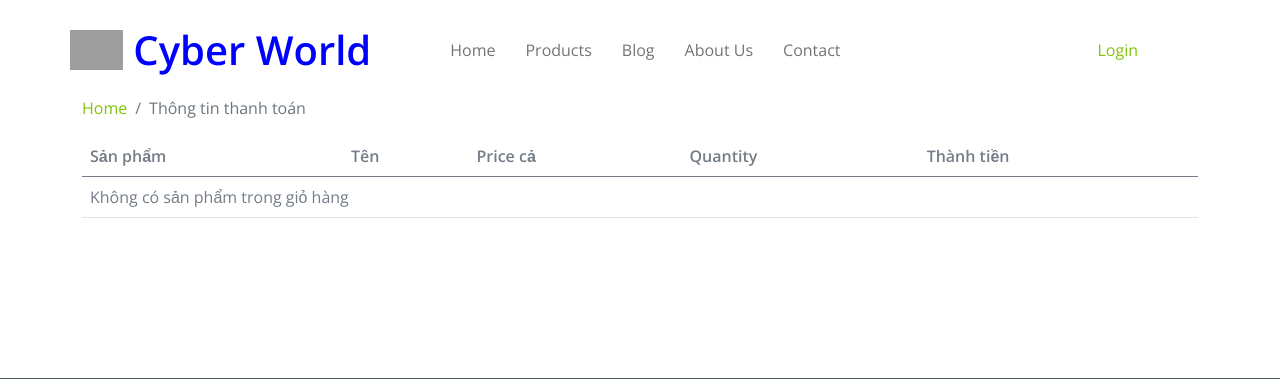
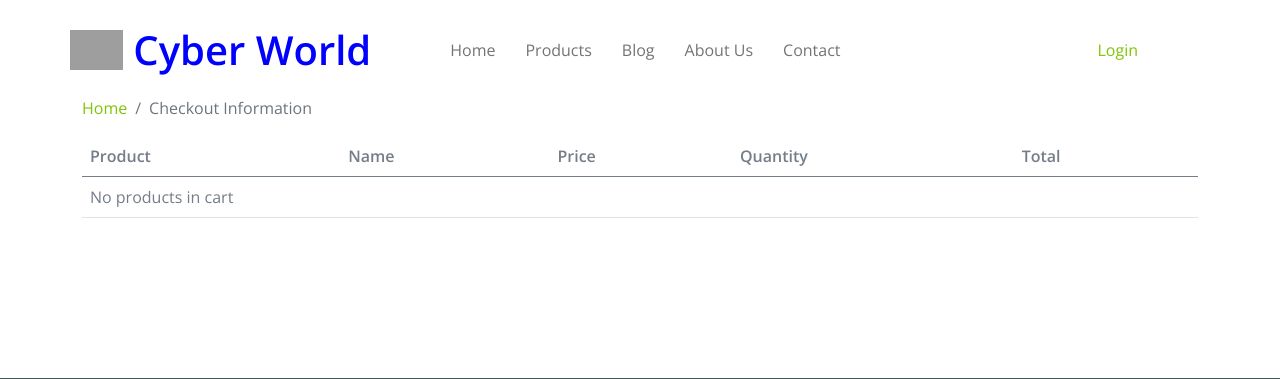
Before and after one commit to ducnmcoder/Cyber-World, a Java web app: template java-spring-laptopshop-final-project-v2/src/main/webapp/WEB-INF/view/client/cart/checkout.jsp in a window 1280 px wide. Shown: the top 379 px of the page. Run offline with Spring Boot 4, a stand-in JSP engine, Linux system fonts and the light colour scheme; the template is opened without the code that fills it, so the values that code supplies are empty; some of the project's set-up classes (security, data sources, template engines, error pages and the like) are left out, and stand-ins take their place; some libraries are stand-ins or nearby versions; grey boxes are pictures that could not be loaded.

Commit message:
feat Updates

```diff
--- a/java-spring-laptopshop-final-project-v2/src/main/webapp/WEB-INF/view/client/cart/checkout.jsp
+++ b/java-spring-laptopshop-final-project-v2/src/main/webapp/WEB-INF/view/client/cart/checkout.jsp
@@ -8,7 +8,7 @@
 
                 <head>
                     <meta charset="utf-8">
-                    <title> Thanh toán - Cyber World</title>
+                    <title> Checkout - Cyber World</title>
                     <meta content="width=device-width, initial-scale=1.0" name="viewport">
                     <meta content="" name="keywords">
                     <meta content="" name="description">
@@ -55,7 +55,7 @@
                                 <nav aria-label="breadcrumb">
                                     <ol class="breadcrumb">
                                         <li class="breadcrumb-item"><a href="/">Home</a></li>
-                                        <li class="breadcrumb-item active" aria-current="page">Thông tin thanh toán</li>
+                                        <li class="breadcrumb-item active" aria-current="page">Checkout Information</li>
                                     </ol>
                                 </nav>
                             </div>
@@ -64,18 +64,18 @@
                                 <table class="table">
                                     <thead>
                                         <tr>
-                                            <th scope="col">Sản phẩm</th>
-                                            <th scope="col">Tên</th>
-                                            <th scope="col">Price cả</th>
+                                            <th scope="col">Product</th>
+                                            <th scope="col">Name</th>
+                                            <th scope="col">Price</th>
                                             <th scope="col">Quantity</th>
-                                            <th scope="col">Thành tiền</th>
+                                            <th scope="col">Total</th>
                                         </tr>
                                     </thead>
                                     <tbody>
                                         <c:if test="${ empty cartDetails}">
                                             <tr>
                                                 <td colspan="6">
-                                                    Không có sản phẩm trong giỏ hàng
+                                                    No products in cart
                                                 </td>
                                             </tr>
                                         </c:if>
@@ -126,15 +126,15 @@
                                     <div class="mt-5 row g-4 justify-content-start">
                                         <div class="col-12 col-md-6">
                                             <div class="p-4 ">
-                                                <h5>Thông Tin Người Nhận
+                                                <h5>Receiver Information
                                                 </h5>
                                                 <div class="row">
                                                     <div class="col-12 form-group mb-3">
-                                                        <label>Tên người nhận</label>
+                                                        <label>Receiver Name</label>
                                                         <input class="form-control" name="receiverName" required />
                                                     </div>
                                                     <div class="col-12 form-group mb-3">
-                                                        <label>Địa chỉ người nhận</label>
+                                                        <label>Receiver Address</label>
                                                         <input class="form-control" name="receiverAddress" required />
                                                     </div>
                                                     <div class="col-12 form-group mb-3">
@@ -143,7 +143,7 @@
                                                     </div>
                                                     <div class="mt-4">
                                                         <i class="fas fa-arrow-left"></i>
-                                                        <a href="/cart">Back giỏ hàng</a>
+                                                        <a href="/cart">Back to cart</a>
                                                     </div>
                                                 </div>
                                             </div>
@@ -151,8 +151,7 @@
                                         <div class="col-12 col-md-6">
                                             <div class="bg-light rounded">
                                                 <div class="p-4">
-                                                    <h1 class="display-6 mb-4">Thông Tin <span class="fw-normal">Thanh
-                                                            Toán</span>
+                                                    <h1 class="display-6 mb-4">Payment <span class="fw-normal">Information</span>
                                                     </h1>
 
                                                     <div class="d-flex justify-content-between">
@@ -162,15 +161,15 @@
                                                         </div>
                                                     </div>
                                                     <div class="mt-3 d-flex justify-content-between">
-                                                        <h5 class="mb-0 me-4">Hình thức</h5>
+                                                        <h5 class="mb-0 me-4">Payment Method</h5>
                                                         <div class="">
-                                                            <p class="mb-0">Thanh toán khi nhận hàng (COD)</p>
+                                                            <p class="mb-0">Cash on Delivery (COD)</p>
                                                         </div>
                                                     </div>
                                                 </div>
                                                 <div
                                                     class="py-4 mb-4 border-top border-bottom d-flex justify-content-between">
-                                                    <h5 class="mb-0 ps-4 me-4">Total tiền</h5>
+                                                    <h5 class="mb-0 ps-4 me-4">Total</h5>
                                                     <p class="mb-0 pe-4" data-cart-total-price="${totalPrice}">
                                                         <fmt:formatNumber type="number" value="${totalPrice}" /> đ
                                                     </p>
@@ -178,7 +177,7 @@
 
                                                 <button
                                                     class="btn border-secondary rounded-pill px-4 py-3 text-primary text-uppercase mb-4 ms-4">
-                                                    Xác nhận thanh toán
+                                                    Confirm Payment
                                                 </button>
 
                                             </div>
--- a/java-spring-laptopshop-final-project-v2/src/main/webapp/WEB-INF/view/client/cart/thanks.jsp
+++ b/java-spring-laptopshop-final-project-v2/src/main/webapp/WEB-INF/view/client/cart/thanks.jsp
@@ -6,7 +6,7 @@
             <head>
                 <meta charset="UTF-8">
                 <meta name="viewport" content="width=device-width, initial-scale=1.0">
-                <title>Đơn hàng - Cyber World</title>
+                <title>Order - Cyber World</title>
 
                 <!-- Google Web Fonts -->
                 <link rel="preconnect" href="https://fonts.googleapis.com">
@@ -49,7 +49,7 @@
                     <div class="row ">
                         <div class="col-12 mt-5">
                             <div class="alert alert-success" role="alert">
-                                Cảm ơn bạn đã đặt hàng, đơn hàng đã được xác nhận thành công.
+                                Thank you for your order, your order has been confirmed successfully.
                             </div>
                         </div>
                     </div>
--- a/java-spring-laptopshop-final-project-v2/src/main/webapp/WEB-INF/view/staff/contact/show.jsp
+++ b/java-spring-laptopshop-final-project-v2/src/main/webapp/WEB-INF/view/staff/contact/show.jsp
@@ -72,8 +72,6 @@
                                                                 class="btn btn-success">View</a>
                                                             <a href="/staff/contact/update/${contact.id}"
                                                                 class="btn btn-warning mx-2">Update</a>
-                                                            <a href="/staff/contact/delete/${contact.id}"
-                                                                class="btn btn-danger">Delete</a>
                                                         </td>
                                                     </tr>
                                                 </c:forEach>
```
Also changed, not shown: DB/file sql/laptopshop_products.sql (+45 -0 lines), java-spring-laptopshop-final-project-v2/BcryptGen.java (added, +10 -0 lines), java-spring-laptopshop-final-project-v2/src/main/java/vn/hoidanit/laptopshop/controller/staff/StaffContactController.java (+11 -11 lines), java-spring-laptopshop-final-project-v2/src/main/webapp/WEB-INF/view/client/cart/show.jsp (+11 -13 lines).
